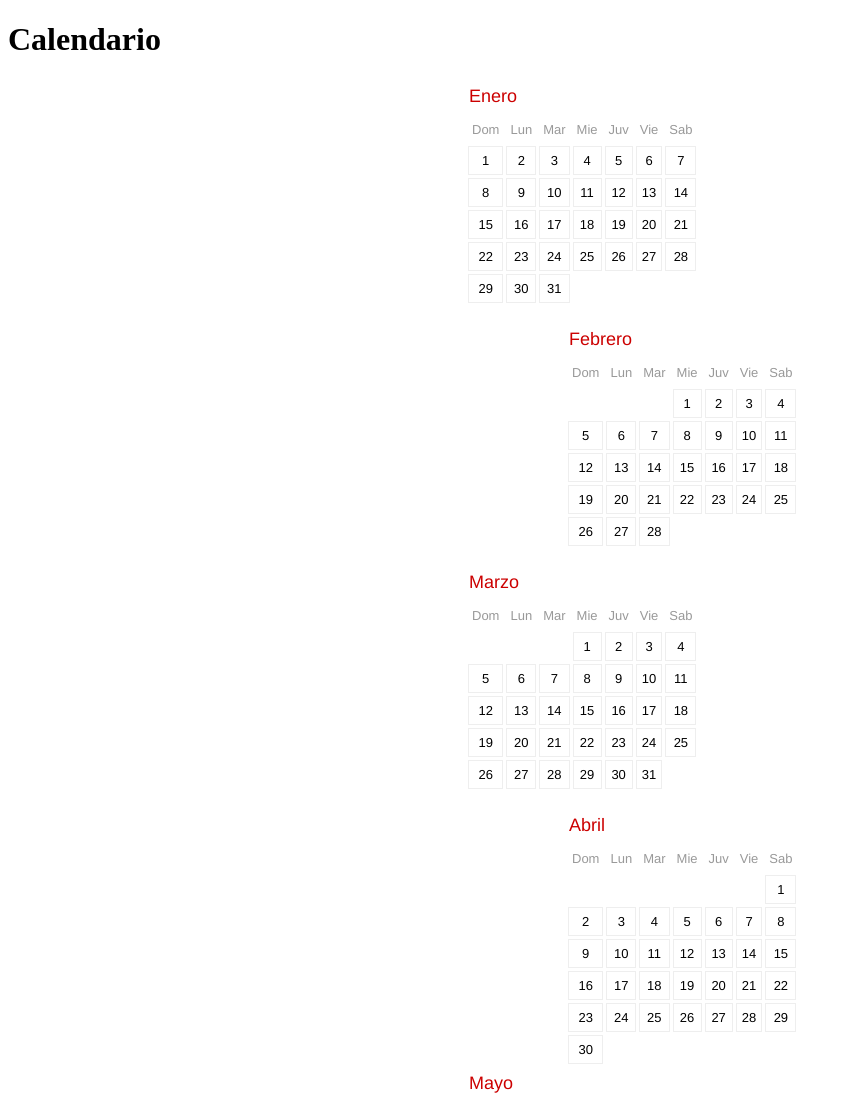
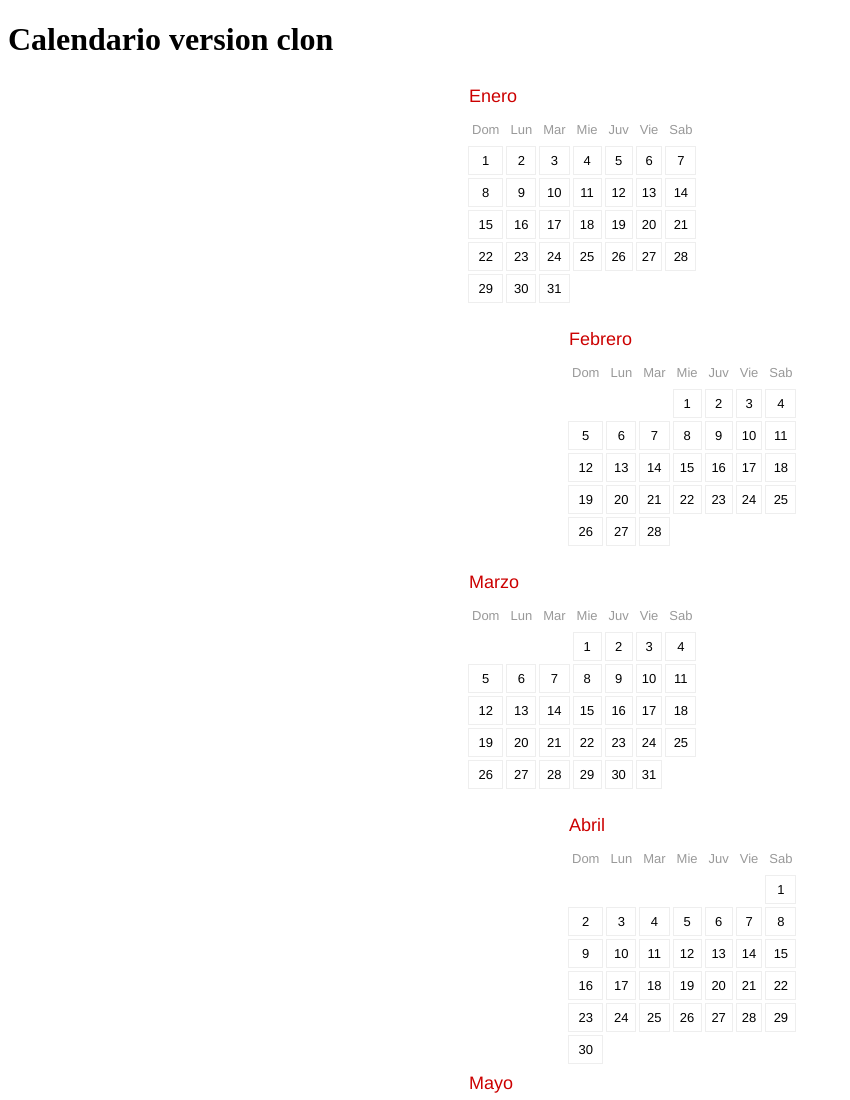
Before and after one commit to faseneo/tallergit, a plain HTML site: page index.html in a window 1280 px wide. Shown: the top 1100 px of the page, without its empty margins (0-850 px from the left). Drawn offline with Linux system fonts and the light colour scheme.

Commit message:
cambio en el titulo

```diff
--- a/index.html
+++ b/index.html
@@ -6,7 +6,7 @@
 		<link rel="stylesheet" href="css/style.css">
 	</head>
 	<body>
-		<h1>Calendario</h1>
+		<h1>Calendario version clon</h1>
 		<script src="js/main.js"></script>
 	</body>
 </html>
```
